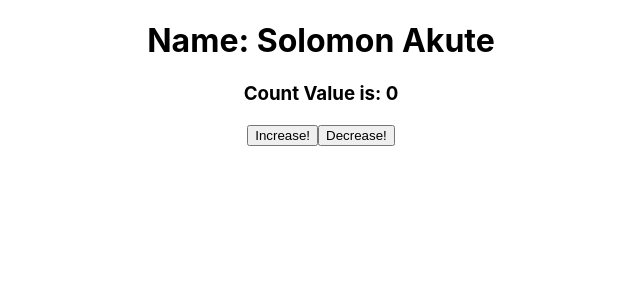
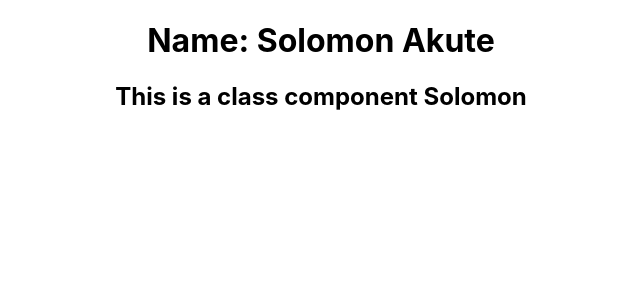
Before and after one commit to Uncle-Solomon/Learning_React, a React (Create React App) app: page / in a window 1280 px wide. Shown: the top 300 px of the page, without its empty margins (319-959 px from the left). Built offline with nearby package versions, Linux system fonts and the light colour scheme.

Commit message:
End of lesson 16

```diff
--- a/src/App.js
+++ b/src/App.js
@@ -4,6 +4,7 @@
 import Hello from "./components/hello";
 import Message from "./components/message";
 import Profile from "./components/profile";
+import Resume from "./components/resume";
 
 function App() {
   return (
@@ -14,7 +15,8 @@
       <Profile name="Solomon" lastname="Akute" />
       {/* <Message messageContent="This is a message from props!!" /> */}
 
-      <Counter />
+      {/* <Counter /> */}
+      <Resume name="Solomon" />
     </div>
   );
 }
--- a/src/components/profile.js
+++ b/src/components/profile.js
@@ -1,9 +1,10 @@
 // Using Props
 const Profile = (props) => {
   // console.log(props);
+  const { name, lastname } = props;
   return (
     <h1>
-      Name: {props.name} {props.lastname}
+      Name: {name} {lastname}
     </h1>
   );
 };
--- /dev/null
+++ b/src/components/resume.js
@@ -0,0 +1,10 @@
+import { Component } from "react";
+
+class Resume extends Component {
+  render() {
+    const { name } = this.props;
+    return <h2>This is a class component {name}</h2>;
+  }
+}
+
+export default Resume;
```
